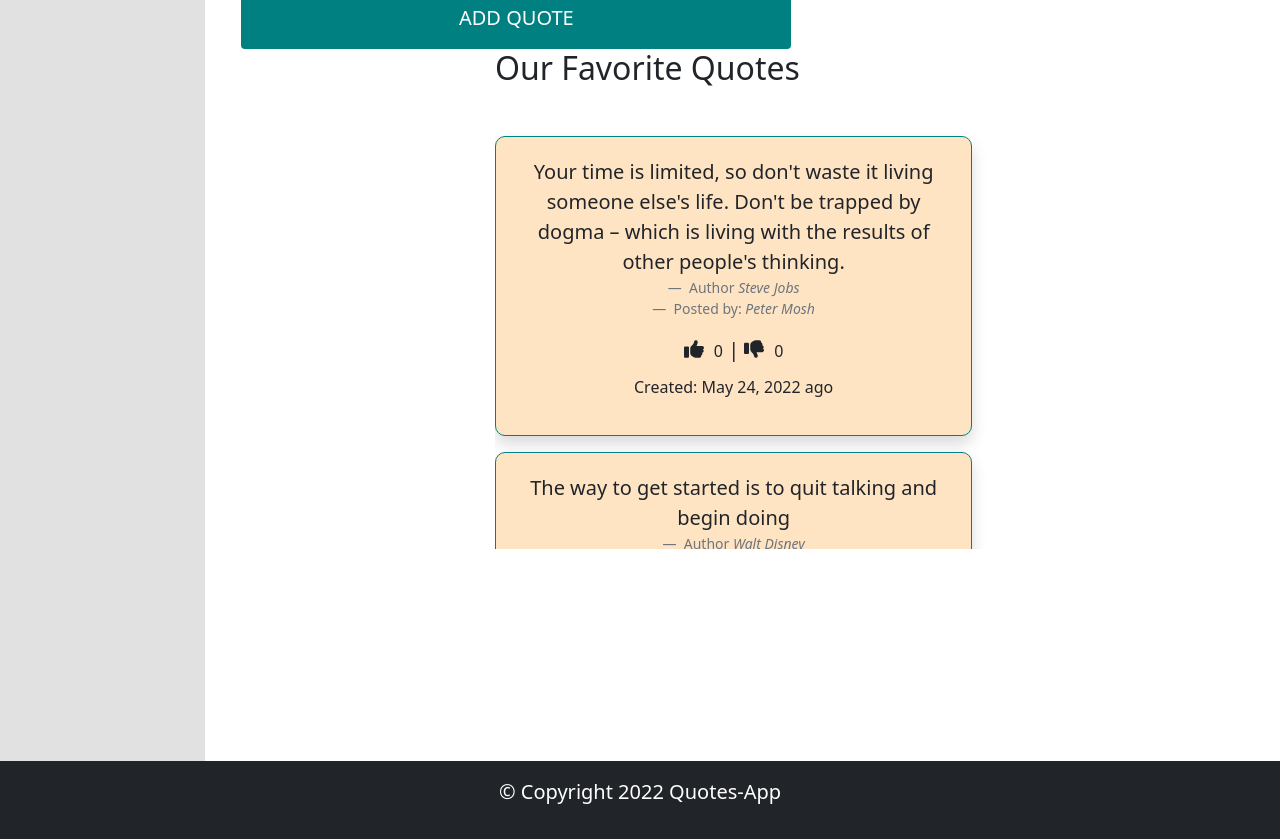
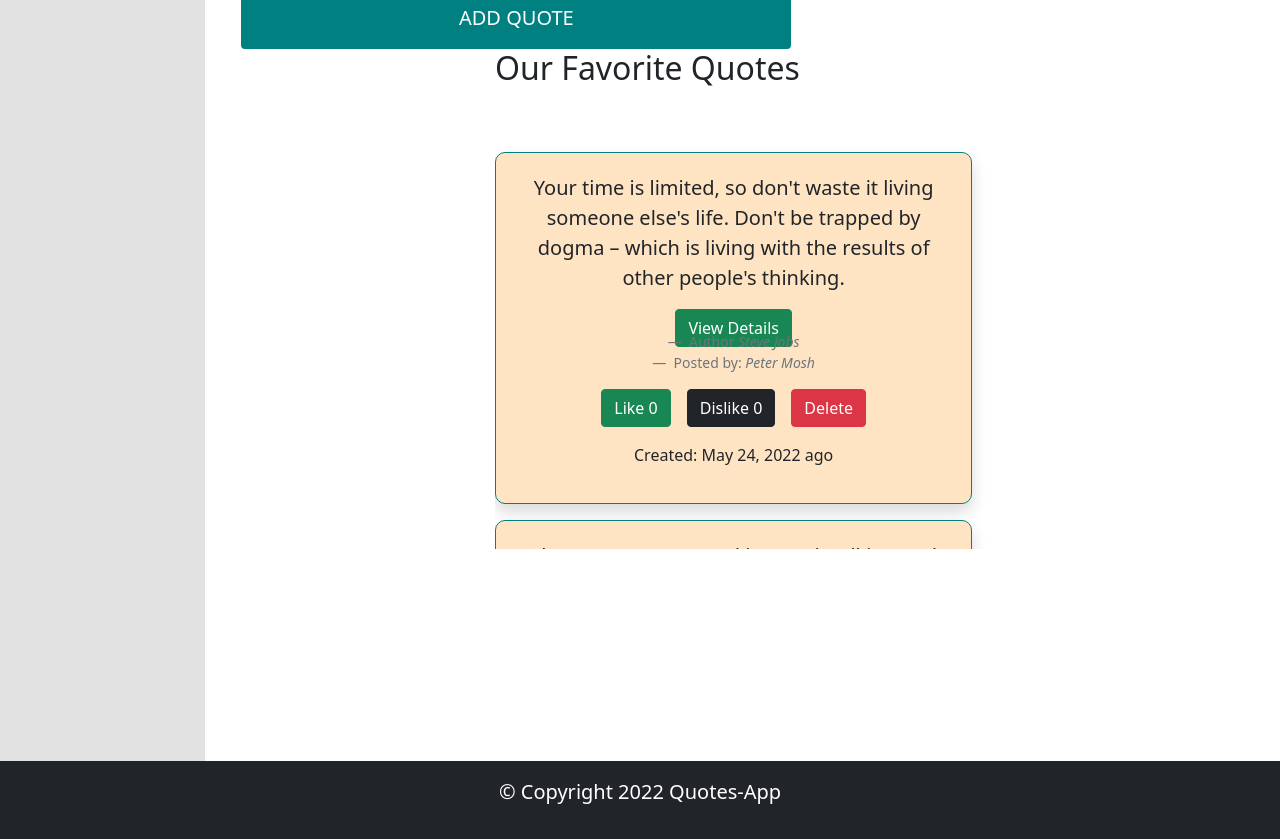
Before and after one commit to bignimz/quotes-web-app, an Angular app: page / in a window 1280 px wide. Shown: the part 580-1419 px from the top of the page. Built offline with nearby package versions, Linux system fonts and the light colour scheme.

Commit message:
Implemented the likes and dislikes functionality

```diff
--- a/src/app/app.module.ts
+++ b/src/app/app.module.ts
@@ -11,6 +11,7 @@ import { FontAwesomeModule } from '@fortawesome/angular-fontawesome';
 import { QuoteComponent } from './quote/quote.component';
 import { DateCountPipe } from './date-count.pipe';
 import { QuoteFormComponent } from './quote-form/quote-form.component';
+import { QuoteDetailComponent } from './quote-detail/quote-detail.component';
 
 @NgModule({
   declarations: [
@@ -20,7 +21,8 @@ import { QuoteFormComponent } from './quote-form/quote-form.component';
     HomeComponent,
     QuoteComponent,
     DateCountPipe,
-    QuoteFormComponent
+    QuoteFormComponent,
+    QuoteDetailComponent
   ],
   imports: [
     BrowserModule,
--- a/src/app/quote-form/quote-form.component.html
+++ b/src/app/quote-form/quote-form.component.html
@@ -1,8 +1,6 @@
-<!-- <p>quote-form works!</p> -->
-
 <form
   (ngSubmit)="submitQuote()"
-  #goalForm="ngForm"
+  #quoteForm="ngForm"
   class="form"
   style="max-width: 650px"
 >
@@ -17,6 +15,9 @@
     placeholder="Enter your name here..."
     required
   />
+  <div [hidden]="name.valid || name.pristine" class="alert alert-danger">
+    <p>Name is required</p>
+  </div>
   <textarea
     class="form-control input shadow"
     id="quote"
@@ -26,6 +27,9 @@
     placeholder="Enter quote here..."
     required
   ></textarea>
+  <div [hidden]="quote.valid || quote.pristine" class="alert alert-danger">
+    <p>Quote Description is required</p>
+  </div>
   <input
     type="text"
     class="form-control input shadow"
--- a/src/app/quote-form/quote-form.component.ts
+++ b/src/app/quote-form/quote-form.component.ts
@@ -8,7 +8,7 @@ import { Quote } from '../quote';
 })
 export class QuoteFormComponent implements OnInit {
 
-  newQuote = new Quote(0, "", "", "", new Date() );
+  newQuote = new Quote(0, "", "", "", 0, 0, new Date() );
 
   @Output() addQuote = new EventEmitter<Quote>();
 
--- a/src/app/quote.ts
+++ b/src/app/quote.ts
@@ -1,10 +1,13 @@
 export class Quote {
       showQuote: boolean;
+
       constructor(
             public id: number,
             public name: string,
             public quote: string,
             public author: string,
+            public like: number,
+            public dislike: number,
             public postedDate: Date
             ) {
             this.showQuote = false;
--- a/src/app/quote/quote.component.html
+++ b/src/app/quote/quote.component.html
@@ -1,23 +1,20 @@
-<figure
-  *ngFor="let quote of quotes; let i = index"
-  class="text-center q-border mr-4 shadow favorite"
->
-  <blockquote class="blockquote">
-    <p>{{ quote.quote }}</p>
-  </blockquote>
-  <figcaption class="blockquote-footer">
-    Author <cite title="Source Title"> {{ quote.author }}</cite>
-  </figcaption>
-  <figcaption class="blockquote-footer">
-    Posted by: <cite title="Source Title">{{ quote.name }}</cite>
-  </figcaption>
-  <div class="row quote-row">
-    <div class="rating">
-      <fa-icon [icon]="faThumbsUp"></fa-icon><span class="count-up">0</span> |
-      <fa-icon [icon]="faThumbsDown"></fa-icon><span class="count-up">0</span>
-    </div>
-    <div class="date">
-      <p>Created: {{ quote.postedDate | date }} ago</p>
+<div class="row">
+  <div class="fluid-container">
+    <div
+      *ngFor="let quote of quotes; let i = index"
+      class="text-center q-border mr-4 my-3 shadow favorite"
+    >
+      <div class="blockquote">
+        <p>{{ quote.quote }}</p>
+      </div>
+      <!-- Button to toggle view more details -->
+      <button (click)="toggleDetails(i)" class="btn btn-success">
+        View Details
+      </button>
+      <app-quote-detail
+        [quote]="quote"
+        (isComplete)="deleteQuote($event, i)"
+      ></app-quote-detail>
     </div>
   </div>
-</figure>
+</div>
--- a/src/app/quote/quote.component.ts
+++ b/src/app/quote/quote.component.ts
@@ -13,58 +13,10 @@ export class QuoteComponent implements OnInit {
   faThumbsUp = faThumbsUp;
   faThumbsDown = faThumbsDown;
 
-  // quotes: Quotes[] = [
-  //   new Quote()
-  // ]
-
-  // quotes = [
-  //   {
-  //     id: 1,
-  //     title: 'GREATEST GLORY',
-  //     description: 'The greatest glory in living lies not in never falling, but in rising every time we fall.',
-  //     author: 'Nelson Mandela',
-  //     name: 'Emily Short',
-  //     date: '10.04.2022',
-  //     likes: 0,
-  //     dislikes: 0
-  //   },
-  //   {
-  //     id: 2,
-  //     title: 'GETTING STARTED',
-  //     description: 'The way to get started is to quit talking and begin doing.',
-  //     author: 'Walt Disney',
-  //     date: '05.03.2022',
-  //     name: 'Tim Wang',
-  //     likes: 0,
-  //     dislikes: 0
-
-  //   },
-  //   {
-  //     id: 3,
-  //     title: 'MIND THE TIME',
-  //     description: "Your time is limited, so don't waste it living someone else's life. Don't be trapped by dogma – which is living with the results of other people's thinking.",
-  //     author: 'Steve Jobs',
-  //     date: '10.04.2022',
-  //     name: 'Peter Mosh',
-  //     likes: 0,
-  //     dislikes: 0
-  //   },
-  //   {
-  //     id: 4,
-  //     title: 'THIS LIFE',
-  //     description: "If you look at what you have in life, you'll always have more. If you look at what you don't have in life, you'll never have enough.",
-  //     author: 'Oprah Winfrey',
-  //     name: 'Mike Epps',
-  //     date: '10.04.2022',
-  //     likes: 0,
-  //     dislikes: 0
-  //   }
-  // ];
-
   quotes:Quote[] = [
-    new Quote(1, 'Peter Mosh', "Your time is limited, so don't waste it living someone else's life. Don't be trapped by dogma – which is living with the results of other people's thinking.", "Steve Jobs", new Date(2022,4,24)),
-    new Quote(2,'Tim Wang','The way to get started is to quit talking and begin doing',"Walt Disney", new Date(2022,6,9)),
-    new Quote(3,'Emily Short','The greatest glory in living lies not in never falling, but in rising every time we fall', "Nelson Mandela", new Date(2022,4,12)),
+    new Quote(1, 'Peter Mosh', "Your time is limited, so don't waste it living someone else's life. Don't be trapped by dogma – which is living with the results of other people's thinking.", "Steve Jobs", 0, 0, new Date(2022,4,24)),
+    new Quote(2,'Tim Wang','The way to get started is to quit talking and begin doing',"Walt Disney", 0, 0, new Date(2022,6,9)),
+    new Quote(3,'Emily Short','The greatest glory in living lies not in never falling, but in rising every time we fall', "Nelson Mandela", 0, 0, new Date(2022,4,12)),
   ];
 
   addNewQuote(quote: Quote){
```
